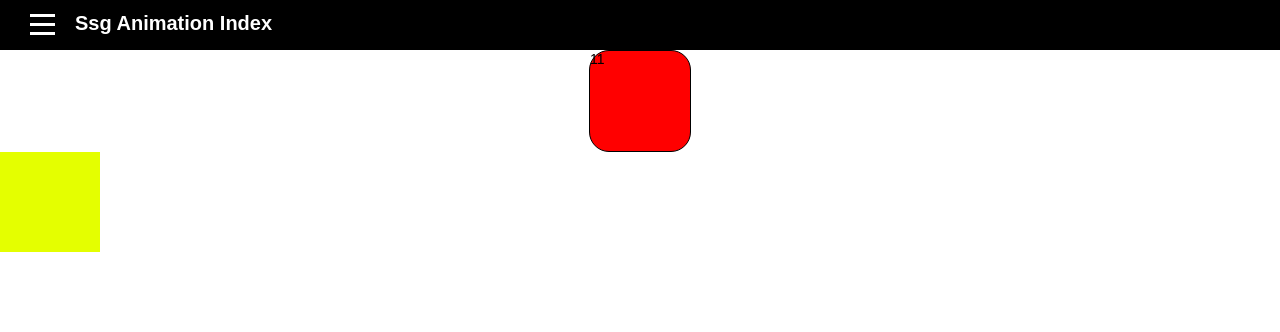
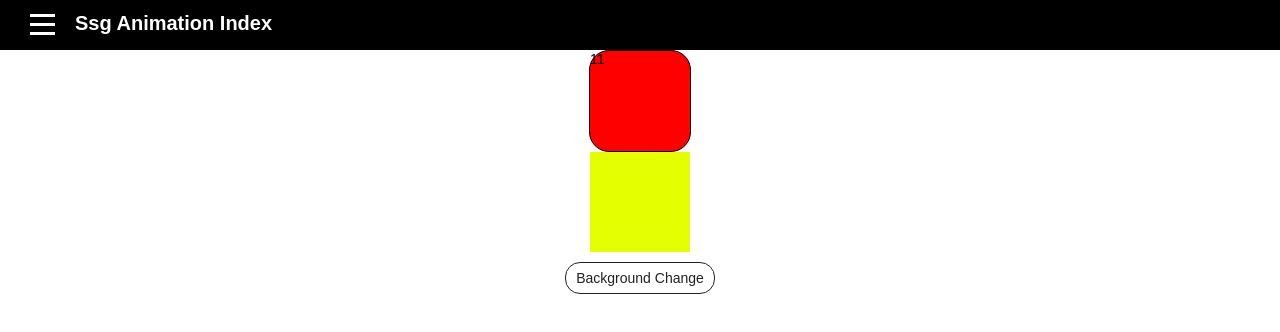
Before and after one commit to alexsando86/SATF, a React (Create React App) app in the folder cra_satf/: page / in a window 1280 px wide. Shown: the top 332 px of the page. Built offline with nearby package versions, Linux system fonts and the light colour scheme.

Commit message:
gsap test

```diff
--- a/cra_satf/src/components/Aside.js
+++ b/cra_satf/src/components/Aside.js
@@ -3,10 +3,19 @@ import React from 'react';
 class Aside extends React.Component {
   render() {
     const { currentState, onCreateHide } = this.props;
-        return(
-            <div className={currentState.visible === true ? 'aside active' : 'aside' }>
+
+    // onSubPageShow = () => {
+
+    // };
+
+    return (
+      <div className={currentState.visible === true ? 'aside active' : 'aside'}>
         <ul className="aside_ctg">
-                    <li>Button</li>
+          <li>
+            <button type="button" /*onClick={this.onSubPageShow}*/>
+              Button
+            </button>
+          </li>
           <li>Loading</li>
           <li>Festival</li>
           <li>Snow</li>
@@ -43,9 +52,11 @@ class Aside extends React.Component {
           <li>Festival</li>
           <li>Snow</li>
         </ul>
-                <button type="button" className="aside_close" onClick={onCreateHide}><span className="blind">닫기</span></button>
+        <button type="button" className="aside_close" onClick={onCreateHide}>
+          <span className="blind">닫기</span>
+        </button>
       </div>
-        )
+    );
   }
 }
 
--- a/cra_satf/src/components/ImageTransform.js
+++ b/cra_satf/src/components/ImageTransform.js
@@ -1,11 +1,29 @@
 import React from 'react';
+import { gsap } from 'gsap';
 
 class ImageTransform extends React.Component {
+  constructor(props) {
+    super(props);
+    this.rectRef = React.createRef();
+  }
+
+  onBackgroundChg = () => {
+    gsap.to(this.rectRef.current, {
+      duration: 3,
+      backgroundColor: '#ff687a',
+    });
+  };
   render() {
-    const { onCreateShow } = this.props;
     return (
-      <section>
-        <div className="rect_test"></div>
+      <section class="test_conts">
+        <div className="rect_test" ref={this.rectRef}></div>
+        <button
+          type="button"
+          className="btn_test"
+          onClick={this.onBackgroundChg}
+        >
+          Background Change
+        </button>
       </section>
     );
   }
--- a/cra_satf/src/styles/common.scss
+++ b/cra_satf/src/styles/common.scss
@@ -84,8 +84,24 @@
   }
 }
 
-.rect_test {
-  width: 100px;
-  height: 100px;
-  background: #e4ff00;
+.test_conts {
+  text-align: center;
+  .btn_test {
+    padding: 7px 10px;
+    background: #fff;
+    color: #222;
+    border: 1px solid #222;
+    border-radius: 15px;
+    text-align: center;
+    &:hover {
+      background: #222;
+      color: #fff;
+    }
+  }
+  .rect_test {
+    margin: 0 auto 10px;
+    width: 100px;
+    height: 100px;
+    background: #e4ff00;
+  }
 }
```
Lines whose indentation alone changed are shown as unchanged.
